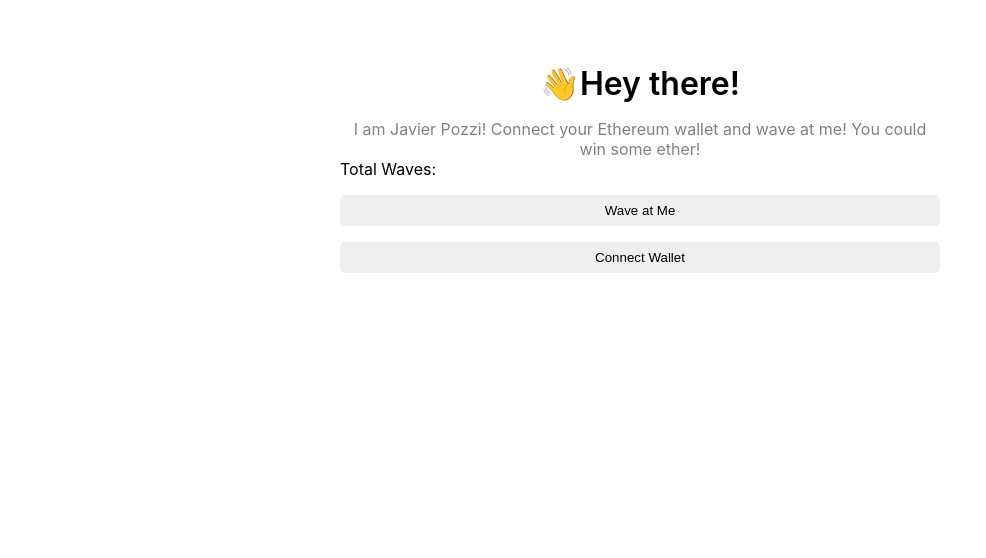
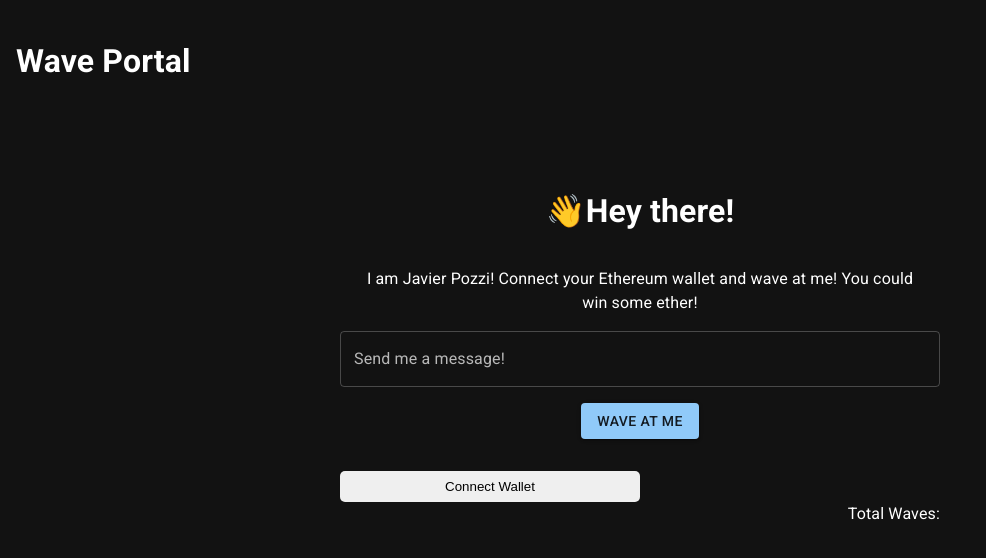
Before and after one commit to javierpozzi/wave-portal, a React (Create React App) app in the folder client/: page / in a window 1280 px wide. Shown: the top 558 px of the page, without its empty margins (0-986 px from the left). Built offline with nearby package versions, Linux system fonts and the light colour scheme; the HTML template or start-up script is replaced by a standard one.

Commit message:
Style dapp with Material-UI

```diff
--- a/client/public/index.html
+++ b/client/public/index.html
@@ -3,6 +3,10 @@
   <head>
     <meta charset="utf-8" />
     <link rel="icon" href="%PUBLIC_URL%/favicon.ico" />
+    <link
+      rel="stylesheet"
+      href="https://fonts.googleapis.com/css?family=Roboto:300,400,500,700&display=swap"
+    />
     <meta name="viewport" content="width=device-width, initial-scale=1" />
     <meta name="theme-color" content="#000000" />
     <meta
--- a/client/src/App.css
+++ b/client/src/App.css
@@ -20,7 +20,14 @@
 
 .bio {
   text-align: center;
-  color: gray;
+  margin-top: 16px;
+}
+
+.messageInput {
+  display: flex;
+  flex-direction: column;
+  justify-content: center;
+  align-items: center;
   margin-top: 16px;
 }
 
@@ -30,5 +37,5 @@
   padding: 8px;
   border: 0;
   border-radius: 5px;
-
+  width: 300px;
 }
--- a/client/src/App.js
+++ b/client/src/App.js
@@ -1,15 +1,35 @@
+import Avatar from "@mui/material/Avatar";
+import Box from "@mui/material/Box";
+import Button from "@mui/material/Button";
+import CircularProgress from "@mui/material/CircularProgress";
+import CssBaseline from "@mui/material/CssBaseline";
+import Grid from "@mui/material/Grid";
+import List from "@mui/material/List";
+import ListItem from "@mui/material/ListItem";
+import ListItemAvatar from "@mui/material/ListItemAvatar";
+import ListItemText from "@mui/material/ListItemText";
+import { createTheme, ThemeProvider } from "@mui/material/styles";
+import TextField from "@mui/material/TextField";
+import { ethers } from "ethers";
 import React, { useEffect, useState } from "react";
-import { ethers } from "ethers";
+import "./App.css";
 import wavePortalArtifact from "./artifacts/WavePortal.json";
-import "./App.css";
 
 export default function App() {
   const contractAddress = "0x794f1410381dCd19CA060EfFE21b2A61D485898D";
   const { ethereum } = window;
   const [currentAccount, setCurrentAccount] = useState("");
+  const [message, setMessage] = useState("");
+  const [disabledWaving, setDisabledWaving] = useState(false);
+  const [miningWave, setMiningWave] = useState(false);
   const [totalWaves, setTotalWaves] = useState(null);
   const [allWaves, setAllWaves] = useState([]);
 
+  const theme = createTheme({
+    palette: {
+      mode: "dark",
+    },
+  });
 
   const checkIfWalletIsConnected = async () => {
     try {
@@ -20,9 +40,6 @@ export default function App() {
         console.log("We have the ethereum object", ethereum);
       }
 
-      /*
-       * Check if we're authorized to access the user's wallet
-       */
       const accounts = await ethereum.request({ method: "eth_accounts" });
 
       if (accounts.length !== 0) {
@@ -66,23 +83,24 @@ export default function App() {
 
         const waves = await wavePortalContract.getAllWaves();
 
-        let wavesCleaned = [];
-        waves.forEach(wave => {
-          wavesCleaned.push({
+        const reversedWaves = [...waves].reverse();
+
+        const formattedWaves = reversedWaves.map((wave) => {
+          return {
             address: wave.waver,
             timestamp: new Date(wave.timestamp * 1000),
-            message: wave.message
-          });
+            message: wave.message,
+          };
         });
 
-        setAllWaves(wavesCleaned);
+        setAllWaves(formattedWaves);
       } else {
-        console.log("Ethereum object doesn't exist!")
+        console.log("Ethereum object doesn't exist!");
       }
     } catch (error) {
       console.log(error);
     }
-  }
+  };
 
   const getTotalWaves = async () => {
     try {
@@ -103,23 +121,32 @@ export default function App() {
         const signer = provider.getSigner();
         const wavePortalContract = new ethers.Contract(contractAddress, wavePortalArtifact.abi, signer);
 
-        let count = await wavePortalContract.getTotalWaves();
-        console.log("Retrieved total wave count...", count.toNumber());
-
-        const waveTxn = await wavePortalContract.wave("Hi!!!");
+        setDisabledWaving(true);
+        const waveTxn = await wavePortalContract.wave(message);
         console.log("Mining...", waveTxn.hash);
+        setMiningWave(true);
 
         await waveTxn.wait();
         console.log("Mined -- ", waveTxn.hash);
+        setMiningWave(false);
+        setDisabledWaving(false);
 
-        count = await wavePortalContract.getTotalWaves();
-        console.log("Retrieved total wave count...", count.toNumber());
+        setMessage("");
+
+        getAllWaves();
+        getTotalWaves();
       } else {
         console.log("Ethereum object doesn't exist!");
       }
     } catch (error) {
       console.log(error);
+      setMiningWave(false);
+      setDisabledWaving(false);
     }
+  };
+
+  const handleMessageChange = (event) => {
+    setMessage(event.target.value);
   };
 
   useEffect(() => {
@@ -127,6 +154,15 @@ export default function App() {
   }, []);
 
   return (
+    <ThemeProvider theme={theme}>
+      <CssBaseline />
+      <div className="App">
+        <header className="App-header">
+          <Box sx={{ p: 2 }}>
+            <h1>Wave Portal</h1>
+          </Box>
+        </header>
+        <div className="App-body">
           <div className="mainContainer">
             <div className="dataContainer">
               <div className="header">
@@ -136,29 +172,72 @@ export default function App() {
                 Hey there!
               </div>
 
+              <Box sx={{ p: 2 }}>
                 <div className="bio">
                   I am Javier Pozzi! Connect your Ethereum wallet and wave at me! You could win some ether!
                 </div>
+              </Box>
 
-        <div className="totalWaves">Total Waves: {totalWaves}</div>
+              <TextField
+                label="Send me a message!"
+                variant="outlined"
+                disabled={disabledWaving || miningWave}
+                value={message}
+                onChange={handleMessageChange}
+                InputProps={{
+                  inputProps: {
+                    style: { justifyContent: "center", width: "100%" },
+                  },
+                }}
+              />
 
-        <button className="waveButton" onClick={wave}>
+              <Grid container justifyContent="center">
+                <Box sx={{ p: 2 }}>
+                  <Button variant="contained" onClick={wave} disabled={disabledWaving || miningWave}>
                     Wave at Me
-        </button>
+                  </Button>
+                </Box>
+              </Grid>
+
               {!currentAccount && (
                 <button className="waveButton" onClick={connectWallet}>
                   Connect Wallet
                 </button>
               )}
+
+              <Grid container justifyContent="flex-end">
+                <div className="totalWaves">Total Waves: {totalWaves}</div>
+              </Grid>
+
+              {miningWave && (
+                <Grid container justifyContent="center">
+                  <Box sx={{ display: "flex", p: 2 }}>
+                    <CircularProgress />
+                  </Box>
+                </Grid>
+              )}
+
+              <List>
                 {allWaves.map((wave, index) => {
                   return (
-            <div key={index} style={{ backgroundColor: "OldLace", marginTop: "16px", padding: "8px" }}>
-              <div>Address: {wave.address}</div>
-              <div>Time: {wave.timestamp.toString()}</div>
-              <div>Message: {wave.message}</div>
-            </div>)
+                    <ListItem key={index}>
+                      <ListItemAvatar>
+                        <Avatar></Avatar>
+                      </ListItemAvatar>
+                      <ListItemText
+                        primary={wave.address}
+                        secondary={`${
+                          wave.message
+                        } - ${wave.timestamp.toLocaleDateString()} ${wave.timestamp.toLocaleTimeString()}`}
+                      />
+                    </ListItem>
+                  );
                 })}
+              </List>
             </div>
           </div>
+        </div>
+      </div>
+    </ThemeProvider>
   );
 }
```
Also changed, not shown: client/package.json (+6 -3 lines), 2 other files (tests, documents, lock files or other folders). Lines whose indentation alone changed are shown as unchanged.
